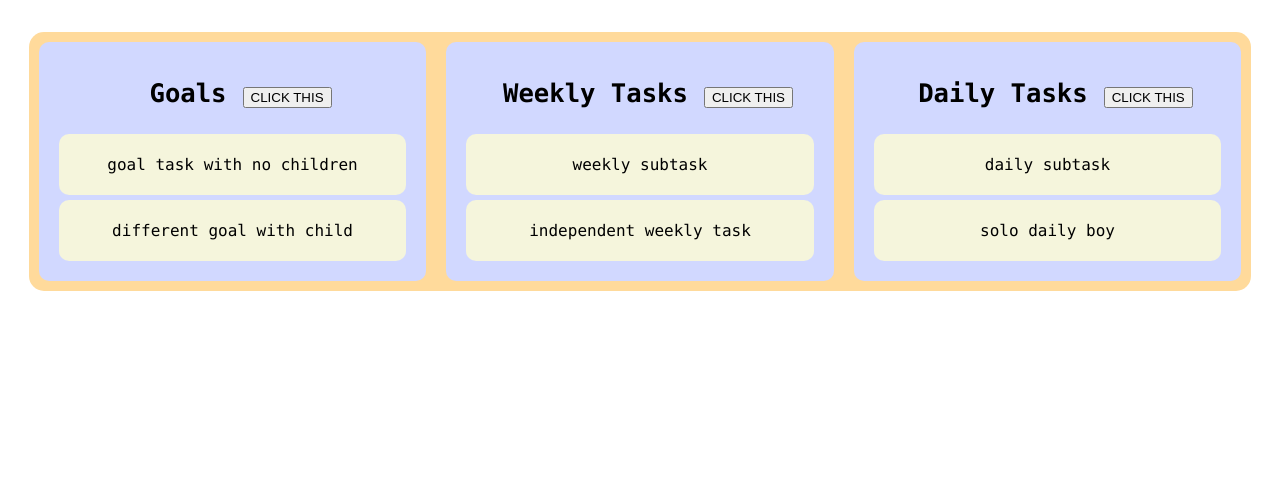
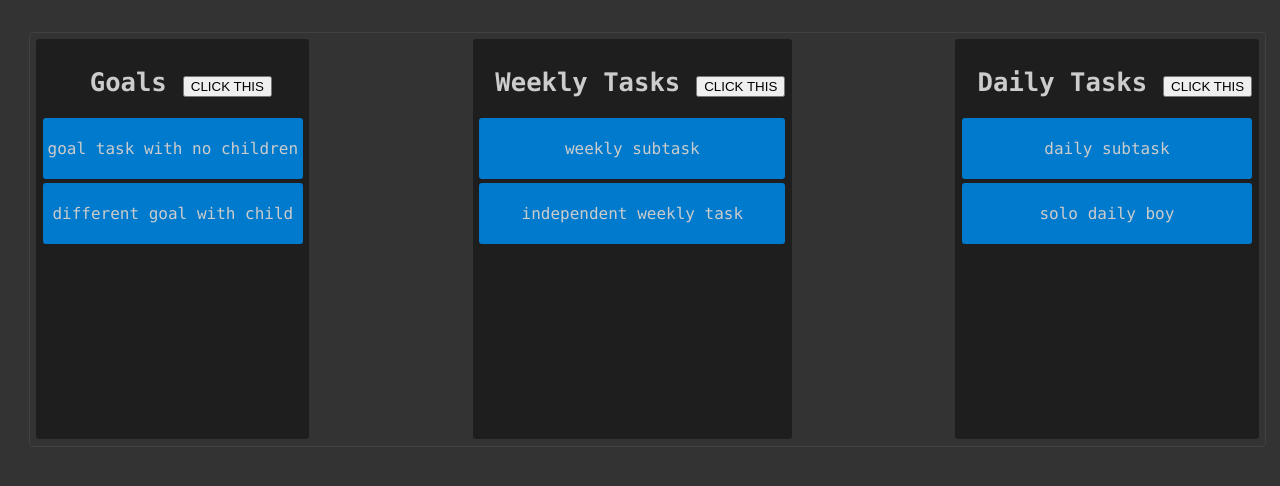
Before and after one commit to AlexJohnKennedy/TrackYourTodos, a React (Create React App) app: page / in a window 1280 px wide. Shown: the top 486 px of the page. Built offline with nearby package versions, Linux system fonts and the light colour scheme.

Commit message:
added VSCode colour scheming and starting improving flex layout of active board section. all just CSS BS atm

```diff
--- a/src/App.js
+++ b/src/App.js
@@ -1,8 +1,5 @@
 import React, { Component } from 'react';
 import './css/App.css';
-import './css/Board.css';
-import './css/ActiveTaskSection.css';
-import './css/Task.css';
 import { ActiveTaskSection } from './reactComponents/ActiveTaskSection';
 
 class App extends Component {
--- a/src/css/ActiveTaskSection.css
+++ b/src/css/ActiveTaskSection.css
@@ -1,9 +1,47 @@
 .ActiveTaskSection {
     display: inline-flex;
-    justify-content: center;
+    justify-content: space-between;
 
     /* For the sake of testing */
-    background-color: #ffda9b;
+    background-color: rgba(0, 0, 0, 0);
+    border-style: solid;
+    border-color: var(--divider-colour);
+    border-width: 1px;
     width: 100%;
-    border-radius: 15px;
+    border-radius: 4px;
+
+    --top-padding-amount: 0.4rem;
+    --side-padding-amount: 0.4rem;
+    --board-spacing-amount: 0.4rem;
+    padding-top: var(--top-padding-amount);
+    padding-bottom: var(--top-padding-amount);
+    padding-left: var(--side-padding-amount);
+    padding-right: var(--side-padding-amount);
 }
+
+.ActiveTaskSection .board {
+    margin-left: 0rem;
+    margin-right: 0rem;
+    padding: 0.4rem;
+    background-color: var(--editor-background-colour);
+    border-radius: 3px;
+    min-height: 25rem;
+
+    box-sizing: border-box;
+    /* Do a calculation to ensure that there is always exactly '--board-spacing-amount' space between each board */
+    /* flex-basis sets the size of each item in a flex container, i.e. the boards. (in the flex direction, i.e., the width) */
+    --num-boards: 3;
+    --total-spacing: calc( var(--board-spacing-amount) * (var(--num-boards)-1) );
+    --space-occupied-by-each-board: calc(100% - var(--total-spacing));
+    flex-basis: calc(var(--space-occupied-by-each-board) / var(--num-boards));
+}
+
+.task {
+    background-color: var(--blue-icon);
+    border-radius: 3px;
+    padding: 5px;
+    margin-bottom: 0.25rem;
+
+    box-sizing: border-box;
+    width: 100%;    /* Always jus fit the board we are in. Use the Board's padding to control spacing. */
+}
--- a/src/css/App.css
+++ b/src/css/App.css
@@ -1,3 +1,23 @@
+@import "./ActiveTaskSection.css";
+
+/* Define some global variables to define VSCode colour scheme colours! */
+:root {
+  --editor-background-colour: #1E1E1E;
+  --middle-tone-background-colour: #252526;
+  --sidebar-background-colour: #333333;
+  --text-colour: #ADADAD;
+  --bright-text-colour: #CCCCCC;
+  --selected-text-colour: #FFFFFF;
+  --dull-text-colour: #7D7D7D;
+  --divider-colour: #414141;
+
+  --blue-icon: #007ACC;
+  --muted-yellow-icon: #CBCB41;
+  --muted-green-icon: #587C0C;
+  --light-blue-icon: #36A3F0;
+}
+
+
 html {
   font-size: 16px;
 }
@@ -7,7 +27,8 @@ body {
   padding-right: 1.8rem;
   text-align: center;
   font-family: monaco, monospace;
-
+  color: var(--bright-text-colour);
+  background-color: var(--sidebar-background-colour);
   background-size: cover;
 }
 h1, h2 {
--- a/src/css/Board.css
+++ /dev/null
@@ -1,7 +0,0 @@
-.board {
-    margin: 10px;
-    padding: 15px;
-    background-color: #d1d8ff;
-    flex-basis: 50%;
-    border-radius: 10px;
-}
--- a/src/css/Task.css
+++ /dev/null
@@ -1,6 +0,0 @@
-.task {
-    background-color: beige;
-    border-radius: 10px;
-    padding: 5px;
-    margin: 5px;
-}
```
